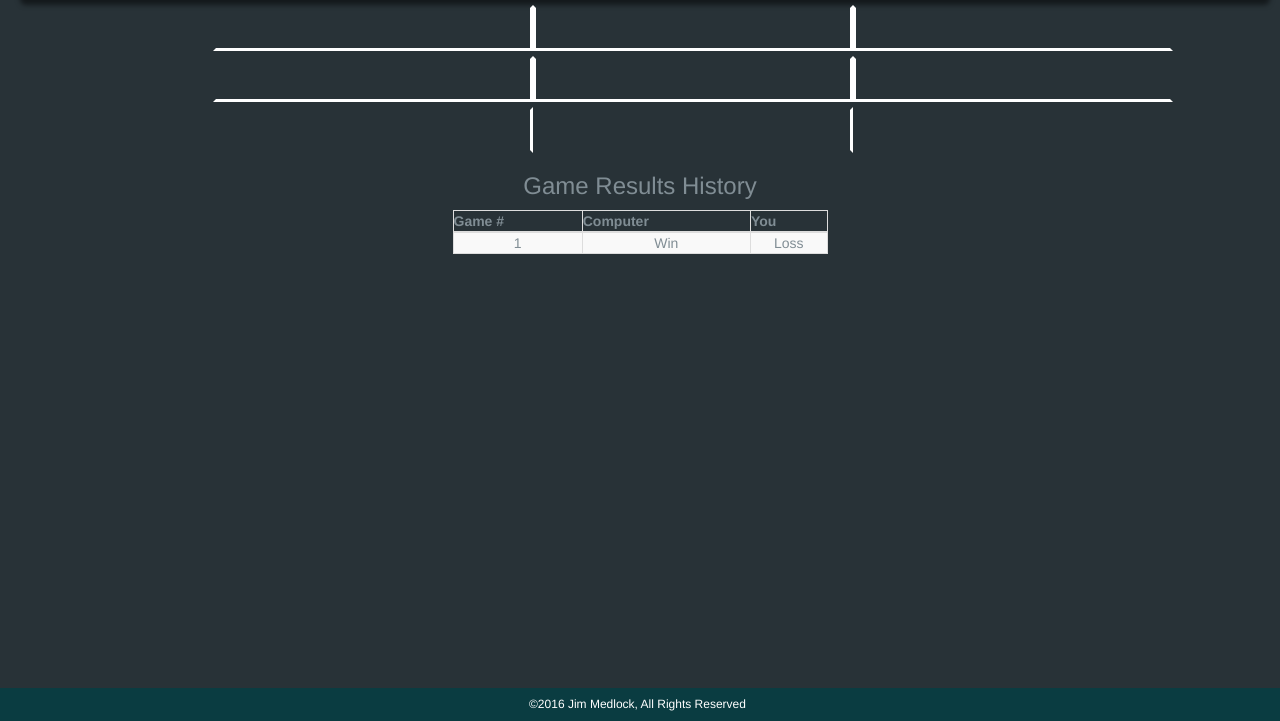
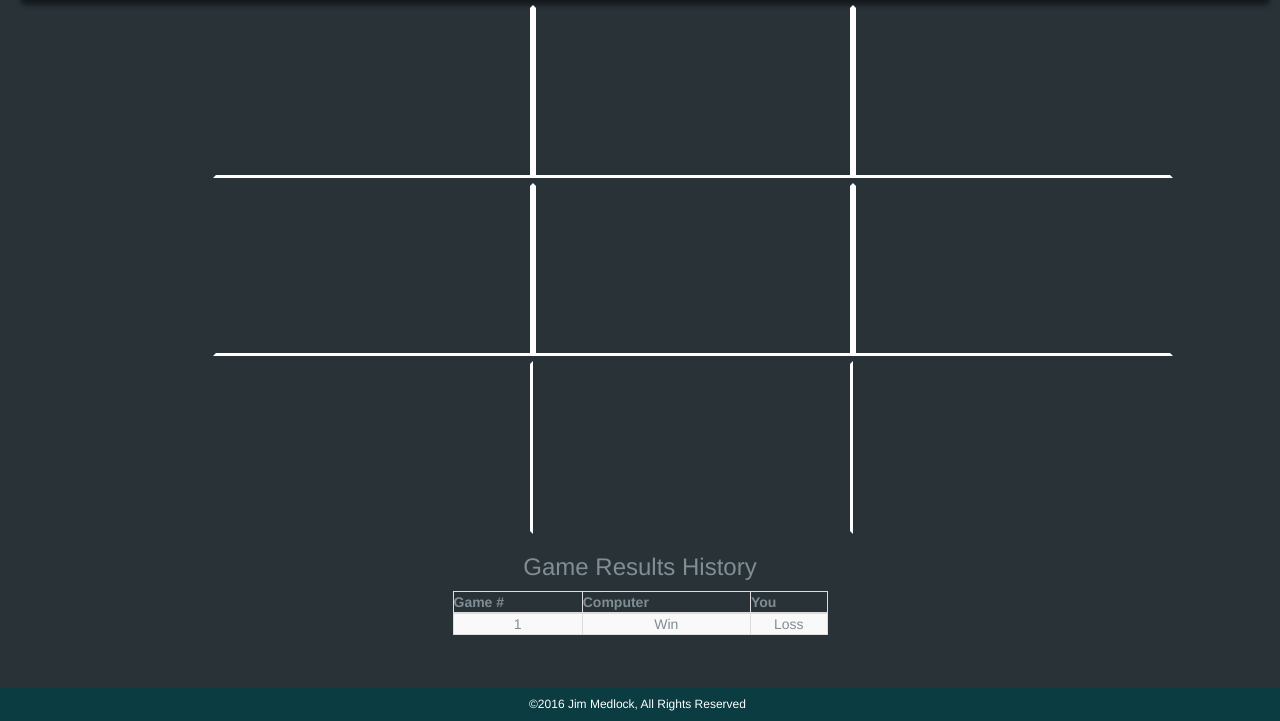
Before and after one commit to jdmedlock/tictactoe, a plain HTML site: page index.html in a window 1280 px wide. Shown: the part 52-773 px from the top of the page. Drawn offline with nearby package versions, Linux system fonts and the light colour scheme.

Commit message:
adjusted borders

```diff
--- a/tictactoe.css
+++ b/tictactoe.css
@@ -77,10 +77,8 @@ h4.pt-interval-message {
 }
 
 .t3-canvas {
-  /*
-  width: 100%;
+  width: 50%;
   height: auto;
-  */
 }
 
 #t3-cell-1,
```
